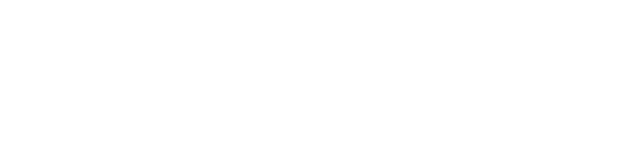
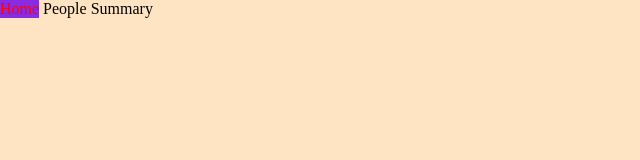
Before and after one commit to ChristopherColton/bHastingsColton, a plain HTML site: page index.html in a window 1280 px wide. Shown: the whole page, without its empty margins (0-640 px from the left). Drawn offline with Linux system fonts and the light colour scheme.

Commit message:
adding app.js people.html summary.html

```diff
--- a/index.css
+++ b/index.css
@@ -0,0 +1,38 @@
+*
+{
+    margin: 0;
+    padding: 0;
+    box-sizing: border-box;
+}
+
+body
+{
+    background-color: bisque;
+}
+
+ul
+{
+    float:left;
+}
+
+li
+{
+    display: inline-block;
+}
+
+li:hover
+{
+    background-color: blueviolet;
+}
+
+a
+{
+    text-decoration: none;
+    color: black;
+}
+
+a:hover
+{
+
+    color: red;
+}
--- a/index.html
+++ b/index.html
@@ -4,8 +4,21 @@
     <meta charset="UTF-8">
     <meta name="viewport" content="width=device-width, initial-scale=1.0">
     <title>Battle of Hastings</title>
+
+    <link rel="stylesheet" href="index.css">
 </head>
 <body>
-    <header></header>
+    <header>
+
+        <nav>
+            <ul>
+                <li><a href="index.html">Home</a></li>
+                <li><a href="people.html">People</a></li>
+                <li><a href="summary.html">Summary</a></li>
+            </ul>
+        </nav>
+    </header>
+
+    <script src="app.js"></script>
 </body>
 </html>
```
Also changed, not shown: app.js (added), people.html (added).
